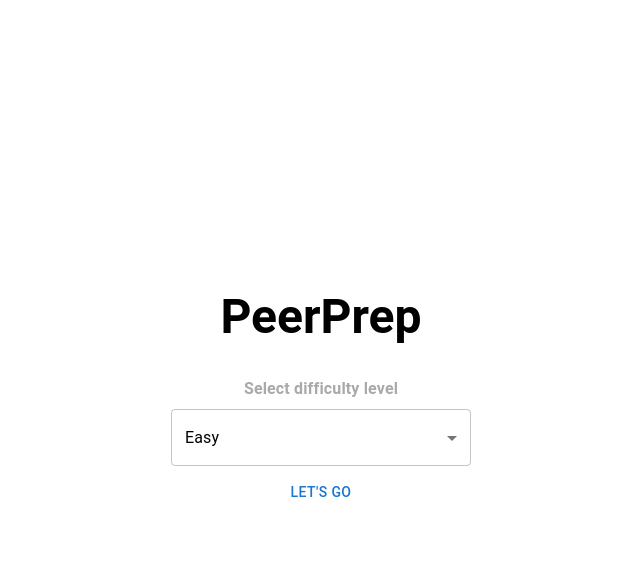
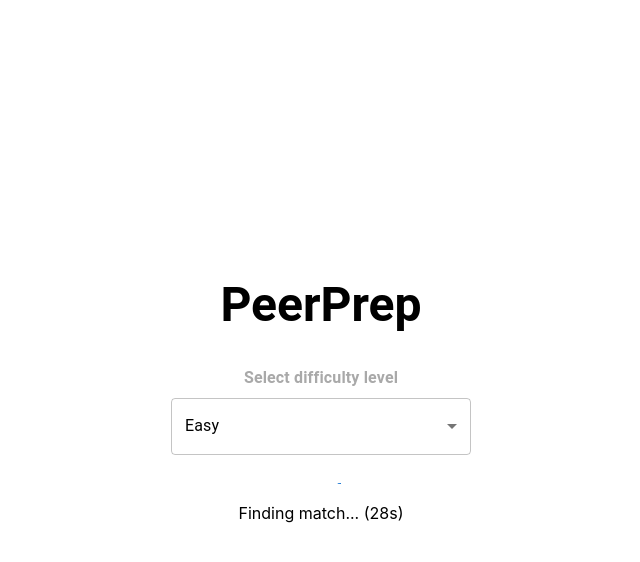
Before and after one commit to CS3219-AY2223S1/cs3219-project-ay2223s1-g3, a React (Create React App) app in the folder frontend/: page /home in a window 1280 px wide. Both pictures are taken after a click on the button "LET'S GO". Shown: the top 562 px of the page, without its empty margins (319-959 px from the left). Built offline with nearby package versions, Linux system fonts and the light colour scheme; no server answers.

Commit message:
handleMatch when match-found

```diff
--- a/frontend/src/components/HomePage.js
+++ b/frontend/src/components/HomePage.js
@@ -1,4 +1,4 @@
-import { useState } from "react";
+import { useEffect, useState } from "react";
 import {
 	Box,
 	Button,
@@ -10,13 +10,25 @@ import {
 } from "@mui/material";
 import { useNavigate } from "react-router-dom"
 
-const question_service_url = "http://localhost:8002/"
 
 function HomePage({socket}) {
 	const [difficultyLevel, setDifficultyLevel] = useState("Easy");
 	const [isLoading, setIsLoading] = useState(false);
+	const [loadingComment, setLoadingComment] = useState("");
+	const [timer, setTimer] = useState(-1);
+
+	const question_service_url = "http://localhost:8002/"
+	const match_timeout = 30
 
 	let navigate = useNavigate();
+
+	useEffect(() => {
+		socket.on('match-found', handleMatch);
+
+		return () => {
+			socket.off('match-found')
+		}
+	}, [])
 
 	const handleChange = (event) => {
 		setDifficultyLevel(event.target.value);
@@ -24,19 +36,26 @@ function HomePage({socket}) {
 
 	const handleClick = () => {
 		setIsLoading(true);
+		setLoadingComment("Finding match...");
 
 		// Socket connections are disconnected on page refresh and that is the expected behavior across browsers.
 		socket.emit('find-match', difficultyLevel);
-		//TODO: API to find match with another user
-		setTimeout(() => {
-			handleMatch();
-		}, 2000)
-
-		// frontend to call 'disconnect-event' after 30 seconds.
+		setTimer(match_timeout) // triggers useEffect
 	}
 
+	useEffect(() => {
+		if (timer > 0) {
+			setTimeout(() => setTimer(timer-1), 1000)
+			setLoadingComment("Finding match... (" + timer + "s)")
+		} else if (timer == 0) {
+			handleNoMatch();
+		}
+		console.log(timer)
+	}, [timer])
+
 	const handleMatch = () => {
-		setIsLoading(false);
+		setTimer(-1);
+		setLoadingComment("Fetching question...");
 
 		fetch(question_service_url + difficultyLevel)
 		.then(res => {
@@ -53,6 +72,12 @@ function HomePage({socket}) {
 			navigate("/room", { state: { question: question, difficultyLevel: difficultyLevel } });
 		})
 		.catch(err => console.log(err))
+	}
+
+	const handleNoMatch = () => {
+		socket.emit("disconnect-event")
+		setIsLoading(false);
+		setLoadingComment("");
 	}
 
 	return (
@@ -72,8 +97,12 @@ function HomePage({socket}) {
 					<MenuItem value={"Hard"}>Hard</MenuItem>
 				</Select>
 			</FormControl>
-			{isLoading ? <CircularProgress /> :
-				<Button onClick={handleClick}>Let's go</Button>
+			{isLoading ?
+			<>
+			<CircularProgress />
+			{loadingComment}
+			</>
+			: <Button onClick={handleClick}>Let's go</Button>
 			}
 		</Box>
 	)
```
Also changed, not shown: 2 other files (tests, documents, lock files or other folders).
